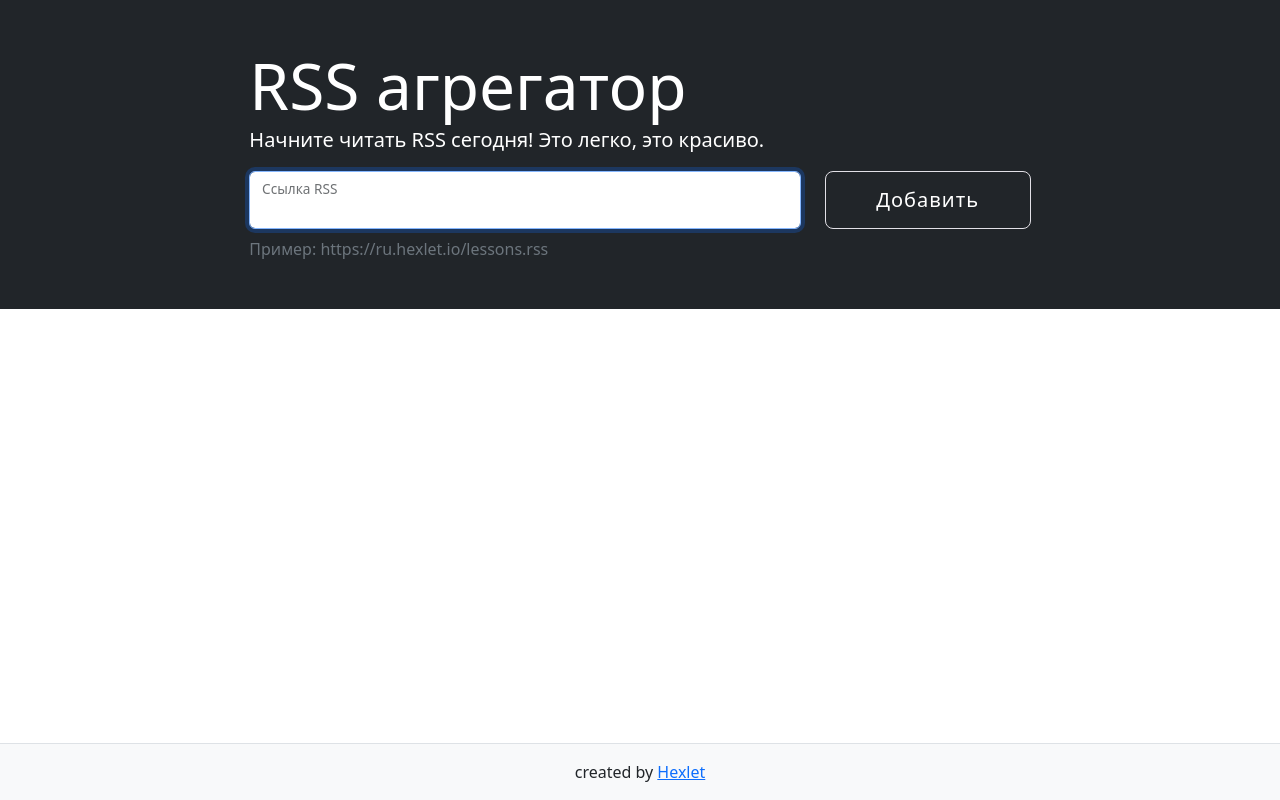
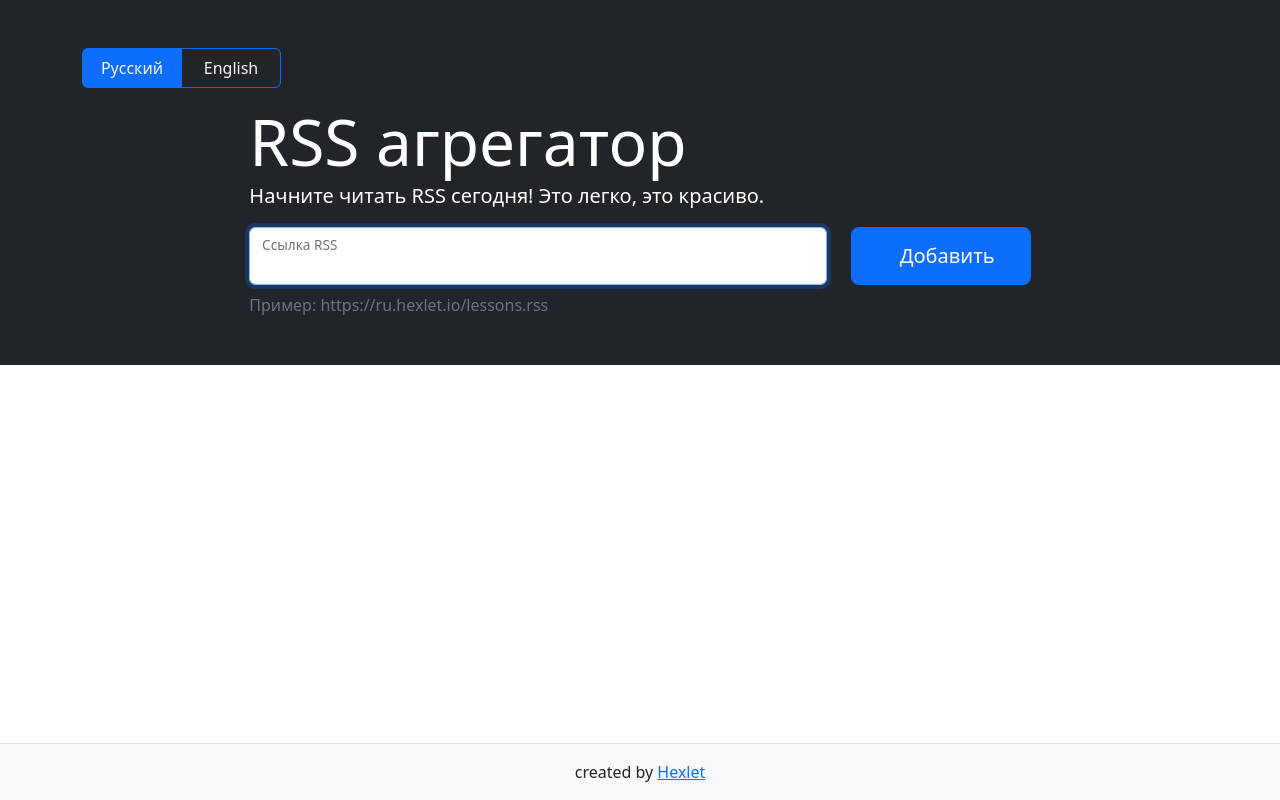
Before and after one commit to GordienkoEvgeny/frontend-bootcamp-project-11, a website built with webpack: page index.html in a window 1280 px wide. Built offline with nearby package versions, Linux system fonts and the light colour scheme; what on-change would draw is missing.

Commit message:
added language change & changed button style (add), add 2 language change buttons

```diff
--- a/index.html
+++ b/index.html
@@ -22,6 +22,12 @@
     </div>
     <main class="flex-grow-1">
         <section class="container-fluid bg-dark p-5">
+            <div class="container">
+                <div class="btn-group" role="group">
+                    <button id="ru" type="button" class="btn mb-3 button-lng btn-primary">Русский</button>
+                    <button id="en" type="button" class="btn mb-3 button-lng btn-outline-primary">English</button>
+                </div>
+            </div>
             <div class="row">
                 <div class="col-md-10 col-lg-8 mx-auto text-white">
                     <h1 class="display-3 mb-0">RSS агрегатор</h1>
@@ -30,12 +36,12 @@
                         <div class="row">
                             <div class="col">
                                 <div class="form-floating">
-                                    <input id="url-input" required="" name="url" aria-label="url" class="form-control w-100" placeholder="ссылка RSS" autocomplete="off" wfd-id="id0">
+                                    <input id="url-input" required="" name="url" aria-label="url" class="form-control w-100 " placeholder="ссылка RSS" autocomplete="off" wfd-id="id0">
                                     <label for="url-input">Ссылка RSS</label>
                                 </div>
                             </div>
                             <div class="col-auto">
-                                <button type="submit" aria-label="add" class="h-100 btn btn-lg px-sm-5">Добавить</button>
+                                <button type="submit" aria-label="add" class="h-100 btn btn-lg btn-primary px-sm-5"></button>
                             </div>
                         </div>
                     </form>
--- a/src/index.js
+++ b/src/index.js
@@ -1,3 +1,5 @@
 import 'bootstrap';
 import './style.scss';
-import './view.js';
+import runApp from './view.js';
+
+runApp();
--- /dev/null
+++ b/src/locales/en.js
@@ -0,0 +1,12 @@
+export default {
+  translation: {
+    keyHead: 'RSS aggregator',
+    keyBottomHead: 'Start reading RSS today! It\'s easy, it\'s beautiful.',
+    keyLink: 'RSS link',
+    keyExample: 'Example: https://ru.hexlet.io/lessons.rss',
+    keyAdd: 'Add',
+    errorValidUrl: 'Link must be a valid URL',
+    errorPresence: 'This RSS already exists!',
+    done: 'RSS uploaded successfully',
+  },
+};
--- /dev/null
+++ b/src/locales/index.js
@@ -0,0 +1,4 @@
+import en from './en.js';
+import ru from './ru.js';
+
+export default { en, ru };
--- /dev/null
+++ b/src/locales/ru.js
@@ -0,0 +1,12 @@
+export default {
+  translation: {
+    keyHead: 'RSS агрегатор',
+    keyBottomHead: 'Начните читать RSS сегодня! Это легко, это красиво.',
+    keyLink: 'Ссылка RSS',
+    keyExample: 'Пример: https://ru.hexlet.io/lessons.rss',
+    keyAdd: 'Добавить',
+    errorValidUrl: 'Ссылка должна быть валидным URL',
+    errorPresence: 'Данный RSS уже существует!',
+    done: 'RSS успешно загружен',
+  },
+};
--- a/src/style.scss
+++ b/src/style.scss
@@ -26,61 +26,74 @@
   100% { color: #F00; }
 }
 
+.button-lng {
+  height: 40px;
+  width: 100px;
+  color: whitesmoke;
+}
+
 button {
-  position: relative;
-  height: 100px;
-  width: 206px;
-  margin: 10 5px;
-  font-size: 19px;
-  font-weight: 500;
-  letter-spacing: 1px;
-  border-radius: 3px;
-  border: 1px solid transparent;
-  outline: none;
-  cursor: pointer;
-  background: #171616;
-  overflow: hidden;
-  transition: 0.6s;
+  height: 40px;
+  width: 180px;
 }
-button:first-child {
-  color: #1a81c5;
-  border-color: #29292b;
-}
-button:last-child{
-  color: #ffffff;
-  border-color: #e2e0e6;
-}
-button:before, button:after{
-  position: absolute;
-  content: '';
-  left: 0;
-  top: 0;
-  height: 100%;
-  filter: blur(30px);
-  opacity: 0.4;
-  transition: 0.9s;
-}
-button:before{
-  width: 60px;
-  background: rgba(255,255,255,0.6);
-  transform: translateX(-130px) skewX(-45deg);
-}
-button:after{
-  width: 30px;
-  background: rgba(255,255,255,0.6);
-  transform: translateX(-130px) skewX(-45deg);
-}
-button:hover:before,
-button:hover:after{
-  opacity: 0.6;
-  transform: translateX(320px) skewX(-45deg);
-}
-button:hover{
-  color: #f9f2f2;
-}
-button:hover:first-child{
-  background: #535157;
-}
-button:hover:last-child{
-  background: #ff8000;
-}
+
+//  button {
+//  position: relative;
+//  padding: 30px;
+//  box-sizing: border-box;
+//  height: 40px;
+//  width: 206px;
+//  margin: 10 5px;
+//  font-size: 19px;
+//  font-weight: 500;
+//  letter-spacing: 1px;
+//  border-radius: 3px;
+//  border: 1px solid transparent;
+//  outline: none;
+//  cursor: pointer;
+//  background: #171616;
+//  overflow: hidden;
+//  transition: 0.6s;
+//}
+//button:first-child {
+//  color: #f1eded;
+//  border-color: #81889c;
+//}
+//button:last-child{
+//  color: #ffffff;
+//  border-color: #f5a40c;
+//}
+//button:before, button:after{
+//  position: absolute;
+//  content: '';
+//  left: 0;
+//  top: 0;
+//  height: 100%;
+//  filter: blur(30px);
+//  opacity: 0.4;
+//  transition: 0.9s;
+//}
+//button:before{
+//  width: 60px;
+//  background: rgba(255,255,255,0.6);
+//  transform: translateX(-130px) skewX(-45deg);
+//}
+//button:after{
+//  width: 30px;
+//  background: rgba(255,255,255,0.6);
+//  transform: translateX(-130px) skewX(-45deg);
+//}
+//button:hover:before,
+//button:hover:after{
+//  opacity: 0.6;
+//  transform: translateX(320px) skewX(-45deg);
+//}
+//button:hover{
+//  color: #f9f2f2;
+//}
+//button:hover:first-child{
+//  background: #535157;
+//}
+//button:hover:last-child{
+//  background: #ff8000;
+//}
--- a/src/view.js
+++ b/src/view.js
@@ -1,18 +1,87 @@
 import * as yup from 'yup';
 import _ from 'lodash';
 import onChange from 'on-change';
+import i18n from 'i18next';
+import resources from './locales/index.js';
+
+export default () => {
+  const inputForm = document.querySelector('.rss-form');
+  const feedbackForm = document.querySelector('.feedback');
+  const formControl = document.querySelector('.form-control');
+  const buttonGroup = document.querySelector('.btn-group');
+  const russianLanguageButton = buttonGroup.querySelector('#ru');
+  const englishLanguageButton = buttonGroup.querySelector('#en');
+  const header = document.querySelector('.display-3');
+  const bottomHeader = document.querySelector('.lead');
+  const textFrame = document.querySelector('label[for="url-input"]');
+  const textUnderFrame = document.querySelector('.text-muted');
+  const buttonAdd = document.querySelector('button[type="submit"]');
 
   const state = {
-  data: [],
-  feedback: null,
+    links: [],
+    feedbackKey: null,
+    errorStatus: 'valid',
     feedbackColor: 'blink',
+    currentLanguage: 'ru',
   };
+
+  const i18nInstance = i18n.createInstance();
+  i18nInstance.init({
+    lng: 'ru',
+    debug: true,
+    resources,
+  }).then(() => {});
+
+  const render = () => {
+    header.textContent = `${i18nInstance.t('keyHead')}`;
+    bottomHeader.textContent = `${i18nInstance.t('keyBottomHead')}`;
+    textFrame.textContent = `${i18nInstance.t('keyLink')}`;
+    textUnderFrame.textContent = `${i18nInstance.t('keyExample')}`;
+    buttonAdd.textContent = `${i18nInstance.t('keyAdd')}`;
+    if (state.errorStatus === 'valid') {
+      formControl.classList.remove('is-invalid');
+      feedbackForm.classList.remove('blink');
+      feedbackForm.classList.add(state.feedbackColor);
+      feedbackForm.textContent = `${i18nInstance.t(state.feedbackKey)}`;
+    } else {
+      feedbackForm.classList.remove('green');
+      feedbackForm.classList.add(state.feedbackColor);
+      feedbackForm.textContent = `${i18nInstance.t(state.feedbackKey)}`;
+      formControl.classList.add('is-invalid');
+    }
+
+    if (state.currentLanguage === 'ru') {
+      englishLanguageButton.classList.remove('btn-primary');
+      englishLanguageButton.classList.add('btn-outline-primary');
+      russianLanguageButton.classList.remove('btn-outline-primary');
+      russianLanguageButton.classList.add('btn-primary');
+    } else {
+      russianLanguageButton.classList.remove('btn-primary');
+      russianLanguageButton.classList.add('btn-outline-primary');
+      englishLanguageButton.classList.remove('btn-outline-primary');
+      englishLanguageButton.classList.add('btn-primary');
+    }
+  };
+
+  const watchedState = onChange(state, () => { // WATCHED-STATE
+    render();
+  });
+
+  englishLanguageButton.addEventListener('click', () => {
+    i18nInstance.changeLanguage('en').then();
+    watchedState.currentLanguage = 'en';
+  });
+
+  russianLanguageButton.addEventListener('click', () => {
+    i18nInstance.changeLanguage('ru').then();
+    watchedState.currentLanguage = 'ru';
+  });
 
   const validate = (field) => {
     const schema = yup.object().shape({
       url: yup.string().required()
-      .url('Ссылка должна быть валидным URL')
-      .notOneOf(state.data, 'Данный RSS уже существует!'),
+        .url(`${i18nInstance.t('errorValidUrl')}`)
+        .notOneOf(state.links, `${i18nInstance.t('errorPresence')}`),
     });
     try {
       schema.validateSync(field, { abortEarly: false });
@@ -22,34 +91,29 @@ const validate = (field) => {
     }
   };
 
-const watchedState = onChange(state, () => {});
-
-const inputForm = document.querySelector('.rss-form');
-const feedbackForm = document.querySelector('.feedback');
-const formControl = document.querySelector('.form-control');
-
   inputForm.addEventListener('submit', (event) => {
     event.preventDefault();
     const formData = new FormData(event.target);
     const url = formData.get('url');
     const validateErrors = validate({ url });
     if (_.isEmpty(validateErrors)) {
-    watchedState.data.push(url);
-    watchedState.feedback = 'RSS успешно загружен';
-    formControl.classList.remove('is-invalid');
-    feedbackForm.classList.remove('blink');
+      watchedState.links.push(url);
+      watchedState.feedbackKey = 'done';
       watchedState.feedbackColor = 'green';
-    feedbackForm.classList.add(state.feedbackColor);
-    feedbackForm.textContent = state.feedback;
+      watchedState.errorStatus = 'valid';
       inputForm.reset();
       formControl.focus();
     } else {
-    watchedState.feedback = validateErrors;
+      if (validateErrors.url.message.slice(0, 6) === 'Ссылка') {
+        watchedState.feedbackKey = 'errorValidUrl';
+      } else {
+        watchedState.feedbackKey = 'errorPresence';
+      }
       feedbackForm.classList.remove('green');
       watchedState.feedbackColor = 'blink';
-    feedbackForm.classList.add(state.feedbackColor);
-    feedbackForm.textContent = state.feedback.url.message;
-    formControl.classList.add('is-invalid');
+      watchedState.errorStatus = 'invalid';
     }
   });
   formControl.focus();
+  render();
+};
```
Lines whose indentation alone changed are shown as unchanged.
